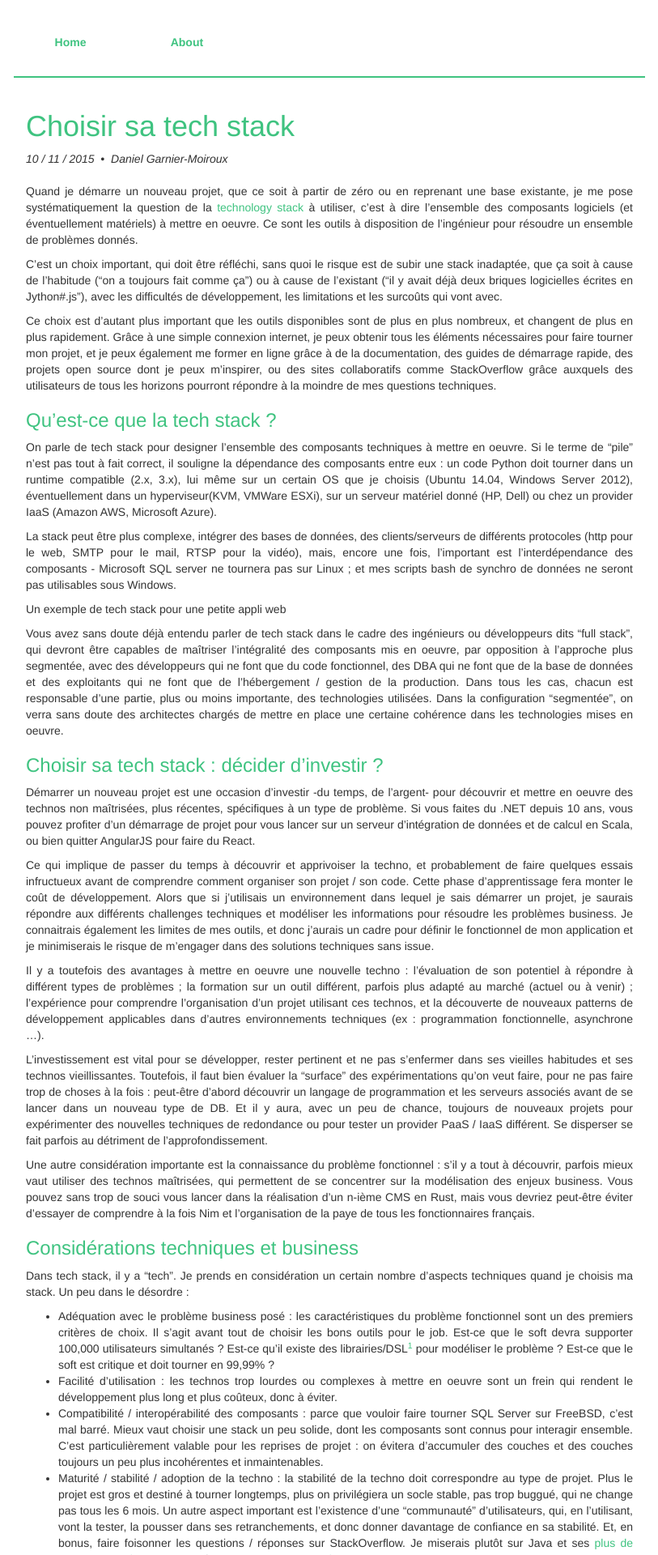
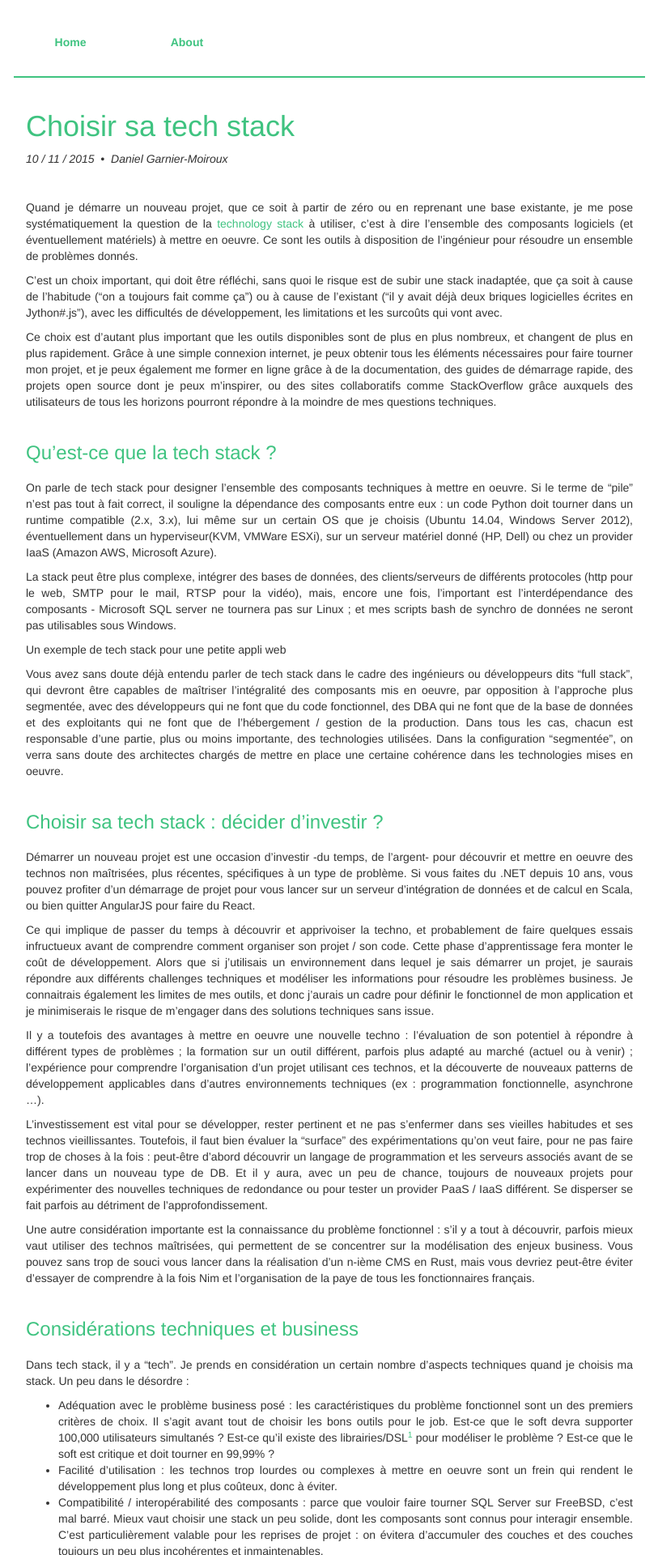
Before and after one commit to Kehrlann/kehrlann.github.io, a Jekyll site: the page built from _posts/2015-11-15-choisir-sa-tech-stack.md, in a window 1280 px wide. Shown: the top 1920 px of the page at 81% size, without its empty margins (233-1046 px from the left). Built offline with Jekyll 4.4.1, drawn with Linux system fonts in a browser that asks for light colours.

Commit message:
Update layout & remove unused scss

```diff
--- a/_sass/_base.scss
+++ /dev/null
@@ -1,204 +0,0 @@
-/**
- * Reset some basic elements
- */
-body, h1, h2, h3, h4, h5, h6,
-p, blockquote, pre, hr,
-dl, dd, ol, ul, figure {
-    margin: 0;
-    padding: 0;
-}
-
-
-
-/**
- * Basic styling
- */
-body {
-    font-family: $base-font-family;
-    font-size: $base-font-size;
-    line-height: $base-line-height;
-    font-weight: 300;
-    color: $text-color;
-    background-color: $background-color;
-    -webkit-text-size-adjust: 100%;
-}
-
-
-
-/**
- * Set `margin-bottom` to maintain vertical rhythm
- */
-h1, h2, h3, h4, h5, h6,
-p, blockquote, pre,
-ul, ol, dl, figure,
-%vertical-rhythm {
-    margin-bottom: $spacing-unit / 2;
-}
-
-
-
-/**
- * Images
- */
-img {
-    max-width: 100%;
-    vertical-align: middle;
-}
-
-
-
-/**
- * Figures
- */
-figure > img {
-    display: block;
-}
-
-figcaption {
-    font-size: $small-font-size;
-}
-
-
-
-/**
- * Lists
- */
-ul, ol {
-    margin-left: $spacing-unit;
-}
-
-li {
-    > ul,
-    > ol {
-         margin-bottom: 0;
-    }
-}
-
-
-
-/**
- * Headings
- */
-h1, h2, h3, h4, h5, h6 {
-    font-weight: 300;
-}
-
-
-
-/**
- * Links
- */
-a {
-    color: $brand-color;
-    text-decoration: none;
-
-    &:visited {
-        color: darken($brand-color, 15%);
-    }
-
-    &:hover {
-        color: $text-color;
-        text-decoration: underline;
-    }
-}
-
-
-
-/**
- * Blockquotes
- */
-blockquote {
-    color: $grey-color;
-    border-left: 4px solid $grey-color-light;
-    padding-left: $spacing-unit / 2;
-    font-size: 18px;
-    letter-spacing: -1px;
-    font-style: italic;
-
-    > :last-child {
-        margin-bottom: 0;
-    }
-}
-
-
-
-/**
- * Code formatting
- */
-pre,
-code {
-    font-size: 15px;
-    border: 1px solid $grey-color-light;
-    border-radius: 3px;
-    background-color: #eef;
-}
-
-code {
-    padding: 1px 5px;
-}
-
-pre {
-    padding: 8px 12px;
-    overflow-x: scroll;
-
-    > code {
-        border: 0;
-        padding-right: 0;
-        padding-left: 0;
-    }
-}
-
-
-
-/**
- * Wrapper
- */
-.wrapper {
-    max-width: -webkit-calc(#{$content-width} - (#{$spacing-unit} * 2));
-    max-width:         calc(#{$content-width} - (#{$spacing-unit} * 2));
-    margin-right: auto;
-    margin-left: auto;
-    padding-right: $spacing-unit;
-    padding-left: $spacing-unit;
-    @extend %clearfix;
-
-    @include media-query($on-laptop) {
-        max-width: -webkit-calc(#{$content-width} - (#{$spacing-unit}));
-        max-width:         calc(#{$content-width} - (#{$spacing-unit}));
-        padding-right: $spacing-unit / 2;
-        padding-left: $spacing-unit / 2;
-    }
-}
-
-
-
-/**
- * Clearfix
- */
-%clearfix {
-
-    &:after {
-        content: "";
-        display: table;
-        clear: both;
-    }
-}
-
-
-
-/**
- * Icons
- */
-.icon {
-
-    > svg {
-        display: inline-block;
-        width: 16px;
-        height: 16px;
-        vertical-align: middle;
-
-        path {
-            fill: $grey-color;
-        }
-    }
-}
--- a/_sass/_custom.scss
+++ b/_sass/_custom.scss
@@ -47,18 +47,19 @@
 {
     margin-top:20px;
 
-    h1
+    h3
     {
-        color: $green;
+        margin-top: 40px;
+        margin-bottom: 20px;
     }
 
     .content
-        {
+    {
         margin-top:20px;
     }
 
     .post
-        {
+    {
         .post-metadata
         {
             font-style:italic;
@@ -101,3 +102,8 @@
         max-width: 100%;
     }
 }
+
+.post-metadata
+{
+    margin-bottom: 40px;
+}
--- a/_sass/_layout.scss
+++ /dev/null
@@ -1,236 +0,0 @@
-/**
- * Site header
- */
-.site-header {
-    border-top: 5px solid $grey-color-dark;
-    border-bottom: 1px solid $grey-color-light;
-    min-height: 56px;
-
-    // Positioning context for the mobile navigation icon
-    position: relative;
-}
-
-.site-title {
-    font-size: 26px;
-    line-height: 56px;
-    letter-spacing: -1px;
-    margin-bottom: 0;
-    float: left;
-
-    &,
-    &:visited {
-        color: $grey-color-dark;
-    }
-}
-
-.site-nav {
-    float: right;
-    line-height: 56px;
-
-    .menu-icon {
-        display: none;
-    }
-
-    .page-link {
-        color: $text-color;
-        line-height: $base-line-height;
-
-        // Gaps between nav items, but not on the first one
-        &:not(:first-child) {
-            margin-left: 20px;
-        }
-    }
-
-    @include media-query($on-palm) {
-        position: absolute;
-        top: 9px;
-        right: 30px;
-        background-color: $background-color;
-        border: 1px solid $grey-color-light;
-        border-radius: 5px;
-        text-align: right;
-
-        .menu-icon {
-            display: block;
-            float: right;
-            width: 36px;
-            height: 26px;
-            line-height: 0;
-            padding-top: 10px;
-            text-align: center;
-
-            > svg {
-                width: 18px;
-                height: 15px;
-
-                path {
-                    fill: $grey-color-dark;
-                }
-            }
-        }
-
-        .trigger {
-            clear: both;
-            display: none;
-        }
-
-        &:hover .trigger {
-            display: block;
-            padding-bottom: 5px;
-        }
-
-        .page-link {
-            display: block;
-            padding: 5px 10px;
-        }
-    }
-}
-
-
-
-/**
- * Site footer
- */
-.site-footer {
-    border-top: 1px solid $grey-color-light;
-    padding: $spacing-unit 0;
-}
-
-.footer-heading {
-    font-size: 18px;
-    margin-bottom: $spacing-unit / 2;
-}
-
-.contact-list,
-.social-media-list {
-    list-style: none;
-    margin-left: 0;
-}
-
-.footer-col-wrapper {
-    font-size: 15px;
-    color: $grey-color;
-    margin-left: -$spacing-unit / 2;
-    @extend %clearfix;
-}
-
-.footer-col {
-    float: left;
-    margin-bottom: $spacing-unit / 2;
-    padding-left: $spacing-unit / 2;
-}
-
-.footer-col-1 {
-    width: -webkit-calc(35% - (#{$spacing-unit} / 2));
-    width:         calc(35% - (#{$spacing-unit} / 2));
-}
-
-.footer-col-2 {
-    width: -webkit-calc(20% - (#{$spacing-unit} / 2));
-    width:         calc(20% - (#{$spacing-unit} / 2));
-}
-
-.footer-col-3 {
-    width: -webkit-calc(45% - (#{$spacing-unit} / 2));
-    width:         calc(45% - (#{$spacing-unit} / 2));
-}
-
-@include media-query($on-laptop) {
-    .footer-col-1,
-    .footer-col-2 {
-        width: -webkit-calc(50% - (#{$spacing-unit} / 2));
-        width:         calc(50% - (#{$spacing-unit} / 2));
-    }
-
-    .footer-col-3 {
-        width: -webkit-calc(100% - (#{$spacing-unit} / 2));
-        width:         calc(100% - (#{$spacing-unit} / 2));
-    }
-}
-
-@include media-query($on-palm) {
-    .footer-col {
-        float: none;
-        width: -webkit-calc(100% - (#{$spacing-unit} / 2));
-        width:         calc(100% - (#{$spacing-unit} / 2));
-    }
-}
-
-
-
-/**
- * Page content
- */
-.page-content {
-    padding: $spacing-unit 0;
-}
-
-.page-heading {
-    font-size: 20px;
-}
-
-.post-list {
-    margin-left: 0;
-    list-style: none;
-
-    > li {
-        margin-bottom: $spacing-unit;
-    }
-}
-
-.post-meta {
-    font-size: $small-font-size;
-    color: $grey-color;
-}
-
-.post-link {
-    display: block;
-    font-size: 24px;
-}
-
-
-
-/**
- * Posts
- */
-.post-header {
-    margin-bottom: $spacing-unit;
-}
-
-.post-title {
-    font-size: 42px;
-    letter-spacing: -1px;
-    line-height: 1;
-
-    @include media-query($on-laptop) {
-        font-size: 36px;
-    }
-}
-
-.post-content {
-    margin-bottom: $spacing-unit;
-
-    h2 {
-        font-size: 32px;
-
-        @include media-query($on-laptop) {
-            font-size: 28px;
-        }
-    }
-
-    h3 {
-        font-size: 26px;
-
-        @include media-query($on-laptop) {
-            font-size: 22px;
-        }
-    }
-
-    h4 {
-        font-size: 20px;
-
-        @include media-query($on-laptop) {
-            font-size: 18px;
-        }
-    }
-}
```
